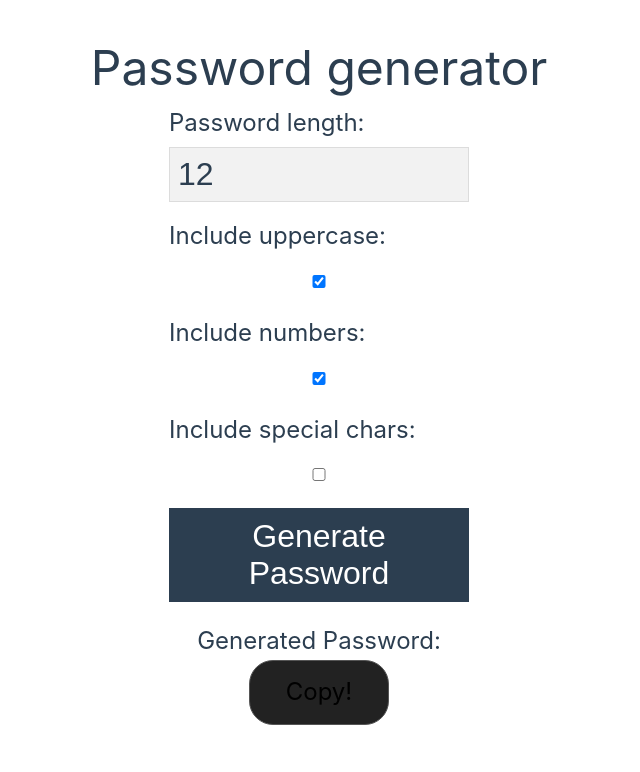
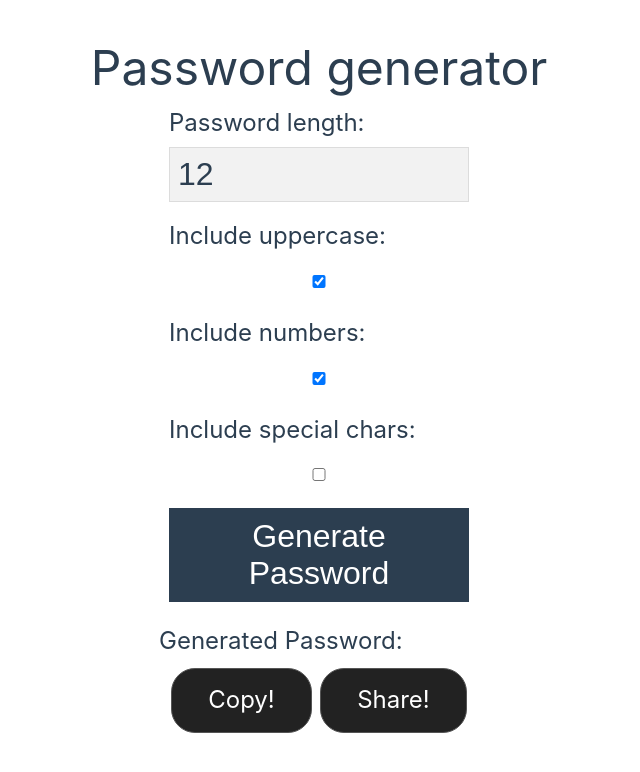
Before and after one commit to MarkAlexI/passwordGen, a Vue app: page / in a window 1280 px wide. Shown: the top 772 px of the page, without its empty margins (321-961 px from the left). Built offline with nearby package versions, Linux system fonts and the light colour scheme.

Commit message:
Grouped buttons together.

```diff
--- a/package.json
+++ b/package.json
@@ -1,7 +1,7 @@
 {
   "name": "password-gen",
   "author": "markalexi",
-  "version": "0.17.3",
+  "version": "0.18.3",
   "private": true,
   "type": "module",
   "scripts": {
--- a/src/components/GeneratedPasswordDisplay.vue
+++ b/src/components/GeneratedPasswordDisplay.vue
@@ -4,10 +4,16 @@
     <p
       ref="passwordText"
     >{{ generatedPassword }}</p>
-    <button
-      class="copy-btn"
-      @click="copyPassword"
-    >Copy!</button>
+    <div class="controls">
+      <button
+        class="copy-btn"
+        @click="copyPassword"
+      >Copy!</button>
+      <button
+        class="share-btn"
+        @click="sharePassword"
+      >Share!</button>
+    </div>
     <p
       v-if="copyStatus"
       :class="copyStatusClass"
@@ -23,6 +29,24 @@
   const copyStatus = ref("");
   const copyStatusClass = ref("");
   const passwordText = ref(null);
+
+  const sharePassword = () => {
+    if (navigator.share) {
+      navigator.share({
+        title: 'Generated Password',
+        text: `Here is your generated password: ${props.generatedPassword}`,
+        url: window.location.href // Or any other relevant URL
+      })
+      .then(() => {
+        console.log('Password shared successfully');
+      })
+      .catch((error) => {
+        console.error('Error sharing:', error);
+      });
+    } else {
+      console.error('Web Share API is not supported in this browser.');
+    }
+  };
 
   let copyPassword = () => {
     console.log("Don't have permissions to write on clipboard!");
@@ -93,15 +117,22 @@ $error-color: #f44336;
 
 p {
   text-align: center;
-  color: $light-text-color;
   word-break: break-all;
 }
 
-.copy-btn {
+.controls {
+  width: 20rem;
+  padding: .5rem;
+  display: flex;
+  justify-content: space-between;
+}
+
+.copy-btn, .share-btn {
   background: $dark-bg;
   border: solid 1px $dark-btn-border;
   border-radius: $btn-border-radius;
   font: inherit;
+  color: $light-text-color;
   padding: $btn-padding;
   margin-bottom: $btn-margin;
   margin-left: auto;
```
Also changed, not shown: 6 other files (tests, documents, lock files or other folders).
